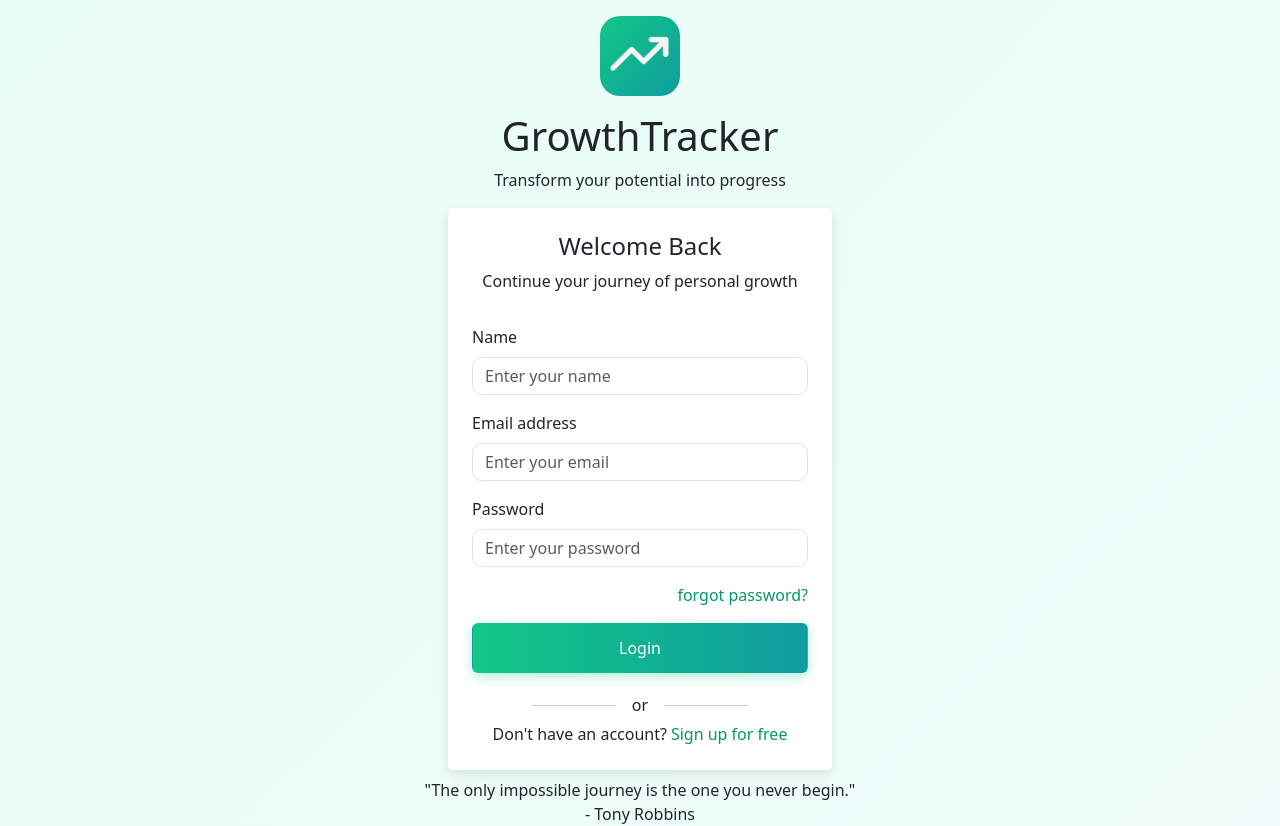
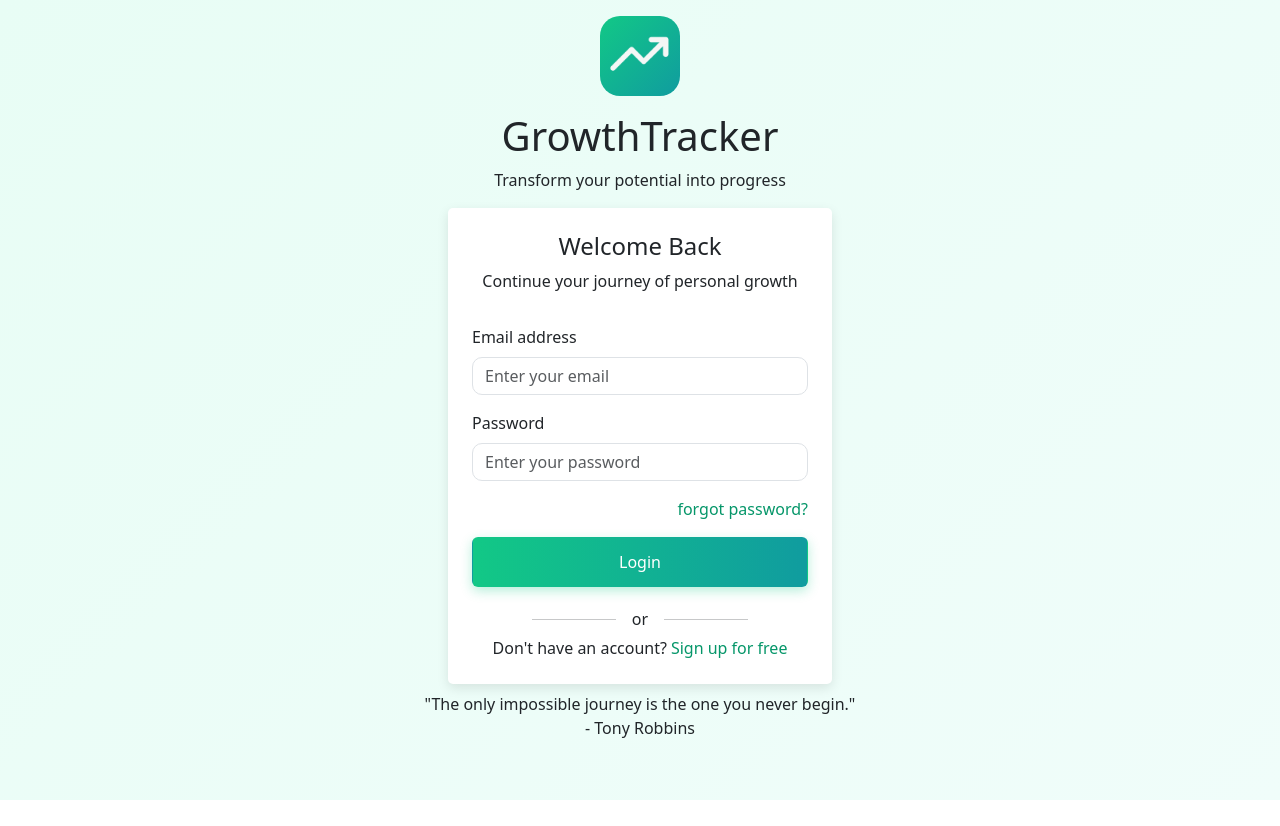
Before and after one commit to Madhav-87/growth-tracker-fullstack, a React (Create React App) app in the folder FrontEnd/: page / in a window 1280 px wide. After the commit the page ends 800 px from the top, so only its background shows below. Built offline with nearby package versions, Linux system fonts and the light colour scheme.

Commit message:
remove unnecessary input field from login page

```diff
--- a/FrontEnd/src/pages/Auth/Login.js
+++ b/FrontEnd/src/pages/Auth/Login.js
@@ -8,7 +8,6 @@ import { toast, ToastContainer } from 'react-toastify';
 function App() {
   let navigate = useNavigate();
   let [userData, setUserData] = useState({
-    userName: "",
     userEmail: "",
     userPassword: ""
   });
@@ -72,16 +71,12 @@ function App() {
           <form onSubmit={postMan}>
             <div className='p-4'>
               <div className='mb-3'>
-                <label for="exampleFormControlInput1" className="form-label">Name</label>
-                <input type="text" className="form-control" id="exampleFormControlInput1" placeholder="Enter your name" onChange={getData} value={userData.userName} name="userName" required></input>
-              </div>
-              <div className='mb-3'>
                 <label for="exampleFormControlInput1" className="form-label">Email address</label>
                 <input type="email" className="form-control" id="exampleFormControlInput1" placeholder="Enter your email" name="userEmail" onChange={getData} value={userData.userEmail} required ></input>
               </div>
               <div className='mb-3'>
                 <label for="exampleFormControlInput1" className="form-label">Password</label>
-                <input type="text" className="form-control" id="exampleFormControlInput1" placeholder="Enter your password" name="userPassword" onChange={getData} value={userData.userPassword} required></input>
+                <input type="password" className="form-control" id="exampleFormControlInput1" placeholder="Enter your password" name="userPassword" onChange={getData} value={userData.userPassword} required></input>
               </div>
               <div className='d-flex flex-column align-items-end mc-login-txt'>
                 forgot password?
```
